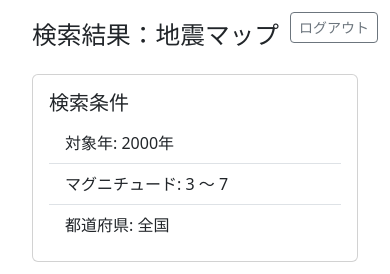
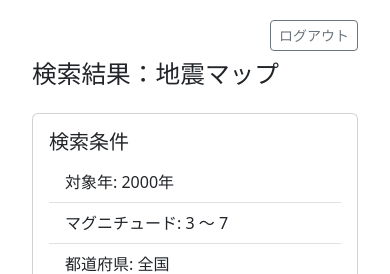
Before and after one commit to TechCat-Hello/quake_viz, a Django app: page /quake/data/ in a window 390 px wide. Shown: the top 274 px of the page. Run offline with Django 4.2, Linux system fonts and the light colour scheme; the visitor is signed in with stand-in values (Sample User, id 1); data comes from the database, SQL or seed files in the repository; data that the repository does not hold is empty; some libraries are stand-ins or nearby versions.

Commit message:
Make earthquake_data.html responsive

```diff
--- a/quake/templates/quake/earthquake_data.html
+++ b/quake/templates/quake/earthquake_data.html
@@ -18,19 +18,27 @@
     .back-link { color: #0d6efd; text-decoration: underline; cursor: pointer; font-weight: bold; font-size: 1rem; }
     .back-link:hover { text-decoration: none; }
     .logout-btn-area { position: absolute; top: 24px; right: 32px; z-index: 100; }
-    @media (max-width: 600px) { .logout-btn-area { top: 12px; right: 12px; } }
+    @media (max-width: 600px) { .logout-btn-area { display: none; } }
   </style>
 </head>
 <body>
-  <!-- 右上ログアウトボタン -->
-  <div class="logout-btn-area">
+  <!-- PC用（右上に絶対配置） -->
+<div class="logout-btn-area d-none d-sm-block">
+  <form method="post" action="{% url 'logout' %}">
+    {% csrf_token %}
+    <button type="submit" class="btn btn-outline-secondary btn-sm">ログアウト</button>
+  </form>
+</div>
+
+<div class="container">
+  <!-- スマホ用（タイトル下に表示） -->
+  <div class="d-block d-sm-none mb-2" style="text-align:right;">
     <form method="post" action="{% url 'logout' %}">
       {% csrf_token %}
       <button type="submit" class="btn btn-outline-secondary btn-sm">ログアウト</button>
     </form>
   </div>
 
-  <div class="container">
     <h2 class="mb-4">検索結果：地震マップ</h2>
 
     <!-- 検索条件 -->
@@ -44,6 +52,7 @@
         </ul>
       </div>
     </div>
+</div>
 
     {% if not all_earthquakes %}
     <div class="alert alert-warning mt-4">
```
